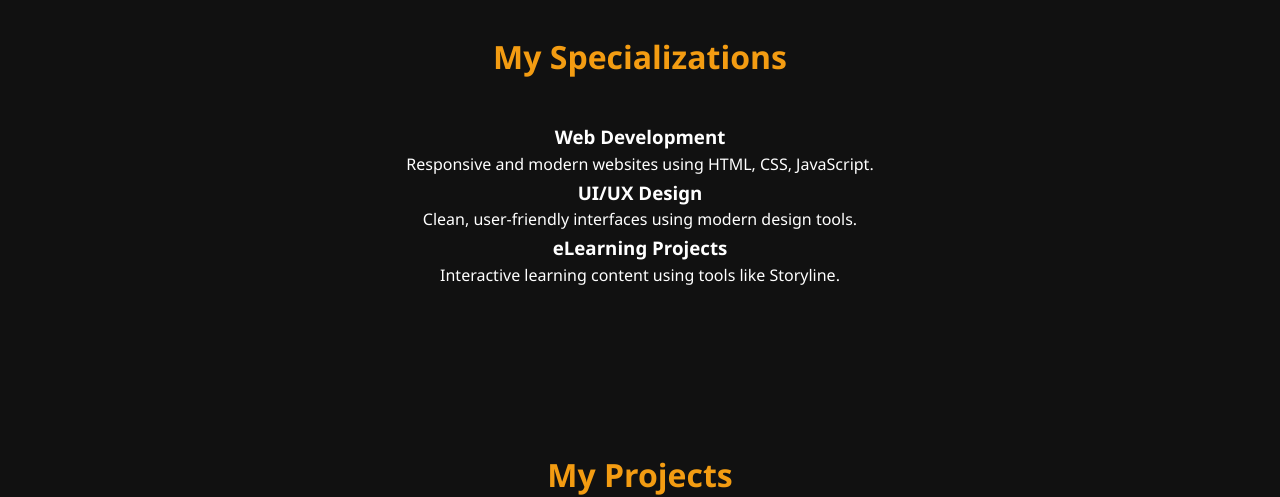
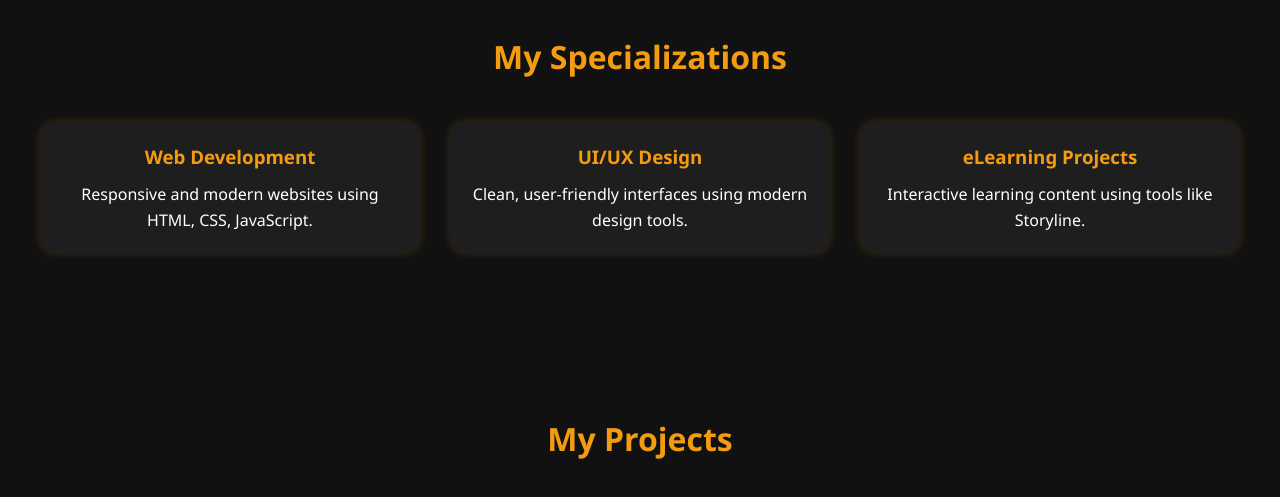
Before and after one commit to YavuzSelim-Serdengecti/Portfolio-ornek, a plain HTML site: page index.html in a window 1280 px wide. Shown: the part 2620-3117 px from the top of the page. Drawn offline with nearby package versions, Linux system fonts and the light colour scheme.

Commit message:
Update style.css

```diff
--- a/style.css
+++ b/style.css
@@ -337,7 +337,27 @@ section {
   color: #ddd;
   font-size: 1rem;
 }
+/* my specializations */
+.specializations-grid {
+  display: grid;
+  grid-template-columns: repeat(auto-fit, minmax(250px, 1fr));
+  gap: 30px;
+  margin-top: 40px;
+}
 
+.specialization-item {
+  background: #1e1e1e;
+  padding: 20px;
+  border-radius: 15px;
+  box-shadow: 0 0 10px rgba(243, 156, 18, 0.2);
+  color: #fff;
+  text-align: center;
+}
+
+.specialization-item h3 {
+  color: #f39c12;
+  margin-bottom: 10px;
+}
 /* CONTACT */
 #contact {
   background-color: #1a1a1a;
```
